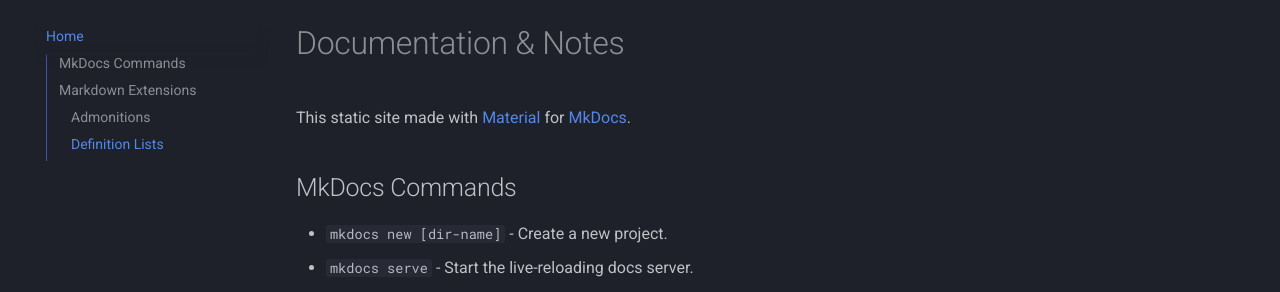
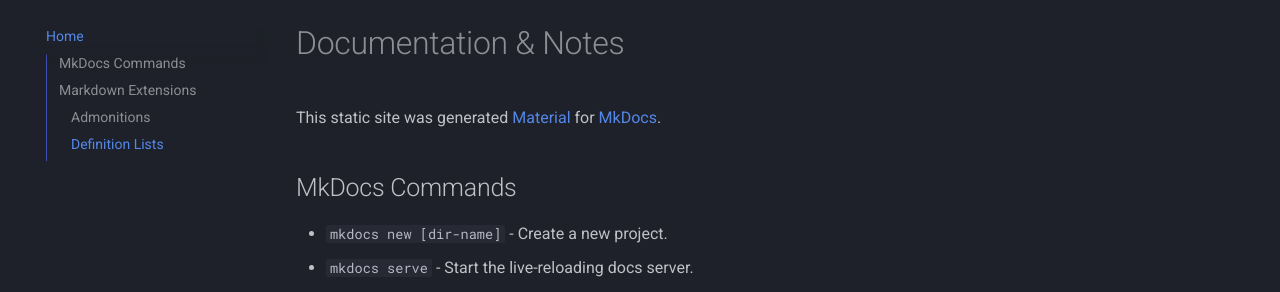
Before and after one commit to rmscode/binary-garden, an MkDocs documentation site: the page built from docs/index.md, in a window 1280 px wide and 1377 px high. Shown: the part 123-415 px from the top of the window. Built offline with MkDocs 1.6.1 and Material for MkDocs 9.7.7, drawn with Linux system fonts in a browser that asks for light colours.

Commit message:
Update index.md

```diff
--- a/docs/index.md
+++ b/docs/index.md
@@ -1,6 +1,6 @@
 # Documentation & Notes
 
-This static site made with [Material](https://squidfunk.github.io/mkdocs-material/) for [MkDocs](https://www.mkdocs.org).
+This static site was generated [Material](https://squidfunk.github.io/mkdocs-material/) for [MkDocs](https://www.mkdocs.org).
 
 ## MkDocs Commands
 
```
